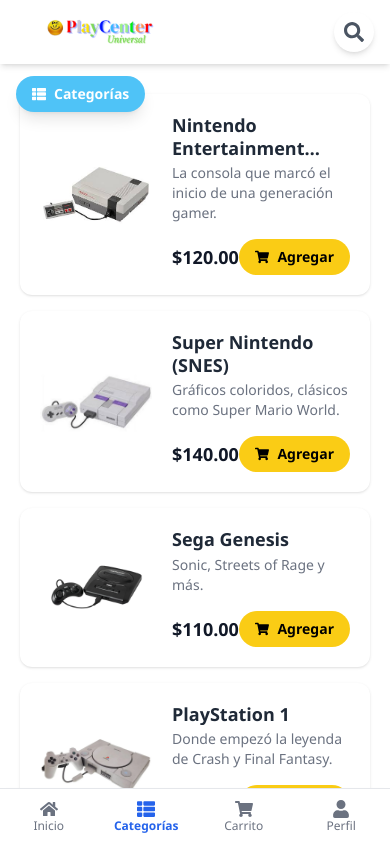
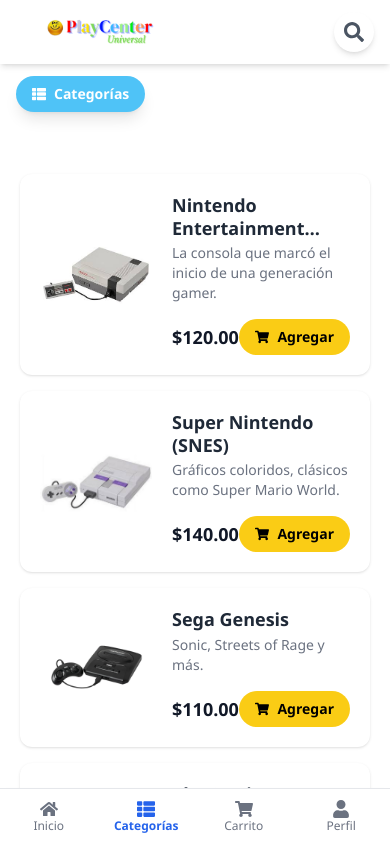
Before and after one commit to Arisleidy07/Playcenter-Universal, a React (Vite) app: page /categorias in a window 390 px wide. Shown: the top 842 px of the page. Built offline with nearby package versions, Linux system fonts and the light colour scheme; no server answers.

Commit message:
tus cambios

```diff
--- a/src/pages/Categorias.jsx
+++ b/src/pages/Categorias.jsx
@@ -46,7 +46,7 @@ function Categorias() {
 
   return (
     <main className="pt-6 sm:pt-8 px-3 sm:px-6 lg:px-10 pb-8 bg-white min-h-screen">
-      {/* Aquí: solo mostrar botón si NO está abierto el sidebar */}
+      <section className="pt-20 sm:pt-0">
       {!mostrarCategorias && (
         <div className="sm:hidden fixed top-[76px] left-4 z-[9999]">
           <button
@@ -80,6 +80,7 @@ function Categorias() {
           ))}
         </section>
       </div>
+      </section>
     </main>
   );
 }
```
